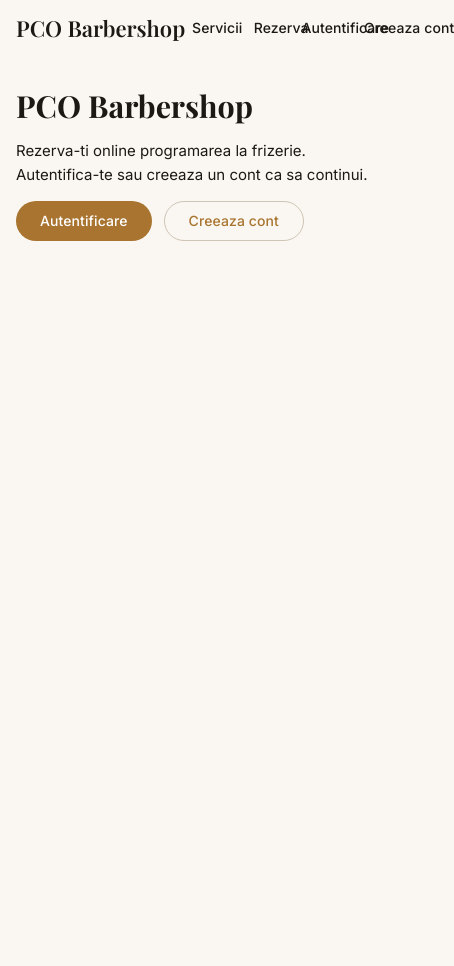
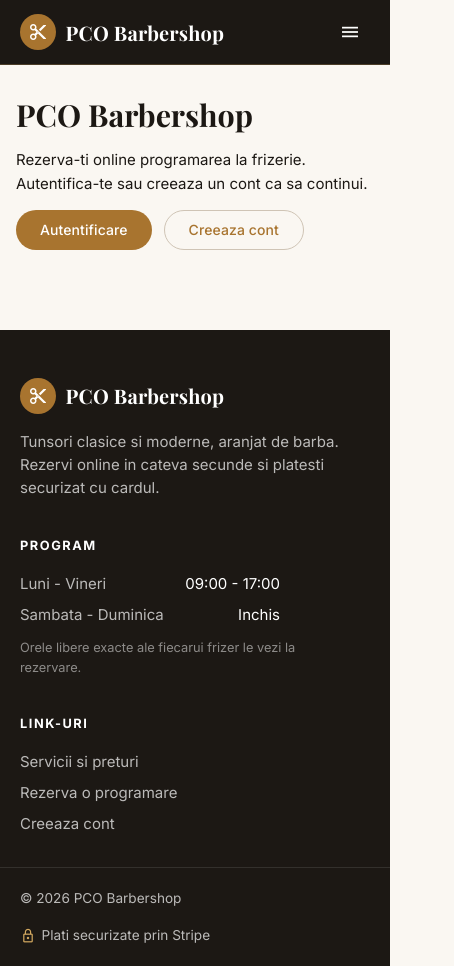
Before and after one commit to papura-octavian/PCOBarbershop, an Angular app in the folder pcobarbershop.client/: page / in a window 390 px wide. Shown: the whole page, 454 px wide, since content can reach past the window. Before the commit the page ends 844 px from the top, so only its background shows below. Built offline with nearby package versions, Linux system fonts and the light colour scheme.

Commit message:
Redesign header with responsive navigation, account menu and footer

```diff
--- a/pcobarbershop.client/src/app/app-module.ts
+++ b/pcobarbershop.client/src/app/app-module.ts
@@ -1,6 +1,7 @@
 import { provideHttpClient, withInterceptors } from '@angular/common/http';
 import { NgModule, provideBrowserGlobalErrorListeners } from '@angular/core';
 import { MatButtonModule } from '@angular/material/button';
+import { MatMenuModule } from '@angular/material/menu';
 import { MatToolbarModule } from '@angular/material/toolbar';
 import { BrowserModule } from '@angular/platform-browser';
 import { App } from './app';
@@ -9,7 +10,7 @@ import { authInterceptor } from './core/auth.interceptor';
 
 @NgModule({
   declarations: [App],
-  imports: [BrowserModule, AppRoutingModule, MatToolbarModule, MatButtonModule],
+  imports: [BrowserModule, AppRoutingModule, MatToolbarModule, MatButtonModule, MatMenuModule],
   providers: [
     provideBrowserGlobalErrorListeners(),
     provideHttpClient(withInterceptors([authInterceptor])),
--- a/pcobarbershop.client/src/app/app.css
+++ b/pcobarbershop.client/src/app/app.css
@@ -1,14 +1,310 @@
+:host {
+  display: flex;
+  flex-direction: column;
+  min-height: 100vh;
+}
+
+main {
+  flex: 1;
+}
+
+/* ---------- Header ---------- */
+
+.site-header {
+  position: sticky;
+  top: 0;
+  z-index: 100;
+  background: var(--pco-ink);
+  color: #fff;
+  border-bottom: 1px solid rgba(212, 169, 96, 0.25);
+}
+
+.header-inner {
+  max-width: 1120px;
+  height: 64px;
+  margin: 0 auto;
+  padding: 0 1.25rem;
+  display: flex;
+  align-items: center;
+  gap: 2rem;
+}
+
 .brand {
+  display: inline-flex;
+  align-items: center;
+  gap: 0.6rem;
   color: inherit;
   text-decoration: none;
-  font-weight: 600;
 }
 
-.spacer {
-  flex: 1 1 auto;
+.brand-mark {
+  width: 36px;
+  height: 36px;
+  border-radius: 50%;
+  display: grid;
+  place-items: center;
+  background: var(--pco-gold);
+  color: #fff;
 }
 
-.user-email {
-  margin-right: 0.5rem;
+.brand-mark .material-symbols-outlined {
+  font-size: 20px;
+}
+
+.brand-name {
+  font-family: var(--pco-display);
+  font-size: 1.25rem;
+  font-weight: 700;
+  letter-spacing: 0.01em;
+  white-space: nowrap;
+}
+
+.main-nav {
+  display: flex;
+  gap: 1.5rem;
+  flex: 1;
+}
+
+.main-nav a {
+  position: relative;
+  color: rgba(255, 255, 255, 0.75);
+  text-decoration: none;
+  font-weight: 500;
+  padding: 0.5rem 0;
+  transition: color 0.15s;
+}
+
+.main-nav a:hover,
+.main-nav a.active {
+  color: #fff;
+}
+
+.main-nav a.active::after {
+  content: '';
+  position: absolute;
+  left: 0;
+  right: 0;
+  bottom: -2px;
+  height: 2px;
+  border-radius: 2px;
+  background: var(--pco-gold-light);
+}
+
+.header-actions {
+  display: flex;
+  align-items: center;
+  gap: 0.75rem;
+  margin-left: auto;
+}
+
+.book-button .material-symbols-outlined {
+  font-size: 18px;
+  margin-right: 0.25rem;
+}
+
+.login-link {
+  color: rgba(255, 255, 255, 0.85);
+  text-decoration: none;
+  font-weight: 500;
+  padding: 0.5rem 0.25rem;
+}
+
+.login-link:hover {
+  color: #fff;
+}
+
+.account-button {
+  display: inline-flex;
+  align-items: center;
+  gap: 0.5rem;
+  padding: 0.25rem 0.5rem 0.25rem 0.25rem;
+  border: 1px solid rgba(255, 255, 255, 0.15);
+  border-radius: 999px;
+  background: transparent;
+  color: #fff;
+  font: inherit;
+  cursor: pointer;
+  transition: background 0.15s;
+}
+
+.account-button:hover {
+  background: rgba(255, 255, 255, 0.08);
+}
+
+.avatar {
+  width: 30px;
+  height: 30px;
+  border-radius: 50%;
+  display: grid;
+  place-items: center;
+  background: var(--pco-gold-light);
+  color: var(--pco-ink);
+  font-weight: 700;
+  font-size: 0.85rem;
+}
+
+.account-email {
+  max-width: 180px;
+  overflow: hidden;
+  text-overflow: ellipsis;
+  white-space: nowrap;
   font-size: 0.9rem;
 }
+
+.menu-toggle {
+  display: none;
+  width: 40px;
+  height: 40px;
+  border: none;
+  border-radius: 50%;
+  background: transparent;
+  color: #fff;
+  cursor: pointer;
+}
+
+.menu-toggle:hover {
+  background: rgba(255, 255, 255, 0.08);
+}
+
+.menu-header {
+  display: flex;
+  flex-direction: column;
+  padding: 0.75rem 1rem;
+  border-bottom: 1px solid var(--pco-border);
+  margin-bottom: 0.25rem;
+  font-size: 0.9rem;
+}
+
+.menu-label {
+  font-size: 0.75rem;
+  color: var(--pco-muted);
+}
+
+[mat-menu-item] .material-symbols-outlined {
+  margin-right: 0.75rem;
+  color: var(--pco-gold);
+}
+
+@media (max-width: 860px) {
+  .main-nav,
+  .account-email,
+  .login-link {
+    display: none;
+  }
+
+  .menu-toggle {
+    display: grid;
+    place-items: center;
+  }
+
+  .header-inner {
+    gap: 1rem;
+  }
+}
+
+@media (max-width: 480px) {
+  .book-button,
+  .account-button {
+    display: none;
+  }
+}
+
+/* ---------- Footer ---------- */
+
+.site-footer {
+  background: var(--pco-ink);
+  color: rgba(255, 255, 255, 0.7);
+  margin-top: 3rem;
+}
+
+.footer-inner {
+  max-width: 1120px;
+  margin: 0 auto;
+  padding: 3rem 1.25rem 2rem;
+  display: grid;
+  grid-template-columns: 1.5fr 1fr 1fr;
+  gap: 2.5rem;
+}
+
+.site-footer .brand {
+  color: #fff;
+  margin-bottom: 1rem;
+}
+
+.site-footer p {
+  margin: 0;
+  max-width: 36ch;
+}
+
+.site-footer h4 {
+  color: #fff;
+  font-size: 0.8rem;
+  text-transform: uppercase;
+  letter-spacing: 0.12em;
+  margin: 0.5rem 0 1rem;
+}
+
+.site-footer ul {
+  list-style: none;
+  margin: 0;
+  padding: 0;
+  display: flex;
+  flex-direction: column;
+  gap: 0.5rem;
+}
+
+.hours li {
+  display: flex;
+  justify-content: space-between;
+  gap: 1rem;
+  max-width: 260px;
+}
+
+.hours li span:last-child {
+  color: #fff;
+}
+
+.footer-note {
+  margin-top: 0.75rem !important;
+  font-size: 0.8rem;
+  opacity: 0.7;
+}
+
+.links a {
+  color: rgba(255, 255, 255, 0.7);
+  text-decoration: none;
+}
+
+.links a:hover {
+  color: var(--pco-gold-light);
+}
+
+.footer-bottom {
+  max-width: 1120px;
+  margin: 0 auto;
+  padding: 1.25rem;
+  border-top: 1px solid rgba(255, 255, 255, 0.1);
+  display: flex;
+  justify-content: space-between;
+  gap: 1rem;
+  flex-wrap: wrap;
+  font-size: 0.85rem;
+}
+
+.secure {
+  display: inline-flex;
+  align-items: center;
+  gap: 0.35rem;
+}
+
+.secure .material-symbols-outlined {
+  font-size: 16px;
+  color: var(--pco-gold-light);
+}
+
+@media (max-width: 760px) {
+  .footer-inner {
+    grid-template-columns: 1fr;
+    gap: 1.75rem;
+  }
+}
--- a/pcobarbershop.client/src/app/app.html
+++ b/pcobarbershop.client/src/app/app.html
@@ -1,25 +1,141 @@
-<mat-toolbar>
-  <a routerLink="/" class="brand">{{ title() }}</a>
-  <span class="spacer"></span>
+<header class="site-header">
+  <div class="header-inner">
+    <a routerLink="/" class="brand" aria-label="PCO Barbershop, pagina principala">
+      <span class="brand-mark"><span class="material-symbols-outlined">content_cut</span></span>
+      <span class="brand-name">{{ title() }}</span>
+    </a>
 
-  <a mat-button routerLink="/services">Servicii</a>
-  <a mat-button routerLink="/book">Rezerva</a>
+    <!-- Navigatia principala (ecrane mari) -->
+    <nav class="main-nav" aria-label="Navigatie principala">
+      <a routerLink="/services" routerLinkActive="active">Servicii</a>
+      @if (auth.hasRole('Client')) {
+      <a routerLink="/my-appointments" routerLinkActive="active">Programarile mele</a>
+      }
+      @if (auth.hasRole('Frizer')) {
+      <a routerLink="/barber" routerLinkActive="active">Zona frizerului</a>
+      }
+    </nav>
+
+    <div class="header-actions">
+      @if (!auth.hasRole('Frizer')) {
+      <a mat-flat-button routerLink="/book" class="book-button">
+        <span class="material-symbols-outlined">calendar_add_on</span>
+        Rezerva
+      </a>
+      }
 
       @if (auth.currentUser(); as user) {
+      <button type="button" class="account-button" [matMenuTriggerFor]="accountMenu" aria-label="Contul meu">
+        <span class="avatar">{{ user.email.charAt(0).toUpperCase() }}</span>
+        <span class="account-email">{{ user.email }}</span>
+        <span class="material-symbols-outlined">expand_more</span>
+      </button>
+      <mat-menu #accountMenu="matMenu" xPosition="before">
+        <div class="menu-header">
+          <span class="menu-label">Autentificat ca</span>
+          <strong>{{ user.email }}</strong>
+        </div>
         @if (auth.hasRole('Client')) {
-  <a mat-button routerLink="/my-appointments">Programarile mele</a>
+        <a mat-menu-item routerLink="/my-appointments">
+          <span class="material-symbols-outlined">event_note</span> Programarile mele
+        </a>
         }
         @if (auth.hasRole('Frizer')) {
-  <a mat-button routerLink="/barber">Zona frizerului</a>
+        <a mat-menu-item routerLink="/barber">
+          <span class="material-symbols-outlined">calendar_month</span> Zona frizerului
+        </a>
         }
-  <a mat-button routerLink="/account" class="user-email" title="Securitatea contului">{{ user.email }}</a>
-  <button mat-button type="button" (click)="logout()">Deconectare</button>
+        <a mat-menu-item routerLink="/account">
+          <span class="material-symbols-outlined">shield_lock</span> Securitate (2FA)
+        </a>
+        <button mat-menu-item type="button" (click)="logout()">
+          <span class="material-symbols-outlined">logout</span> Deconectare
+        </button>
+      </mat-menu>
       } @else {
-  <a mat-button routerLink="/login">Autentificare</a>
-  <a mat-button routerLink="/register">Creeaza cont</a>
+      <a routerLink="/login" class="login-link">Autentificare</a>
       }
-</mat-toolbar>
+
+      <!-- Meniul pentru telefon -->
+      <button type="button" class="menu-toggle" [matMenuTriggerFor]="mobileMenu" aria-label="Deschide meniul">
+        <span class="material-symbols-outlined">menu</span>
+      </button>
+      <mat-menu #mobileMenu="matMenu" xPosition="before">
+        <a mat-menu-item routerLink="/services">
+          <span class="material-symbols-outlined">content_cut</span> Servicii
+        </a>
+        @if (!auth.hasRole('Frizer')) {
+        <a mat-menu-item routerLink="/book">
+          <span class="material-symbols-outlined">calendar_add_on</span> Rezerva
+        </a>
+        }
+        @if (auth.isAuthenticated()) {
+        @if (auth.hasRole('Client')) {
+        <a mat-menu-item routerLink="/my-appointments">
+          <span class="material-symbols-outlined">event_note</span> Programarile mele
+        </a>
+        }
+        @if (auth.hasRole('Frizer')) {
+        <a mat-menu-item routerLink="/barber">
+          <span class="material-symbols-outlined">calendar_month</span> Zona frizerului
+        </a>
+        }
+        <a mat-menu-item routerLink="/account">
+          <span class="material-symbols-outlined">shield_lock</span> Securitate (2FA)
+        </a>
+        <button mat-menu-item type="button" (click)="logout()">
+          <span class="material-symbols-outlined">logout</span> Deconectare
+        </button>
+        } @else {
+        <a mat-menu-item routerLink="/login">
+          <span class="material-symbols-outlined">login</span> Autentificare
+        </a>
+        <a mat-menu-item routerLink="/register">
+          <span class="material-symbols-outlined">person_add</span> Creeaza cont
+        </a>
+        }
+      </mat-menu>
+    </div>
+  </div>
+</header>
 
 <main>
   <router-outlet />
 </main>
+
+<footer class="site-footer">
+  <div class="footer-inner">
+    <div class="footer-brand">
+      <a routerLink="/" class="brand">
+        <span class="brand-mark"><span class="material-symbols-outlined">content_cut</span></span>
+        <span class="brand-name">{{ title() }}</span>
+      </a>
+      <p>Tunsori clasice si moderne, aranjat de barba. Rezervi online in cateva secunde si platesti securizat cu cardul.</p>
+    </div>
+
+    <div>
+      <h4>Program</h4>
+      <ul class="hours">
+        <li><span>Luni - Vineri</span><span>09:00 - 17:00</span></li>
+        <li><span>Sambata - Duminica</span><span>Inchis</span></li>
+      </ul>
+      <p class="footer-note">Orele libere exacte ale fiecarui frizer le vezi la rezervare.</p>
+    </div>
+
+    <div>
+      <h4>Link-uri</h4>
+      <ul class="links">
+        <li><a routerLink="/services">Servicii si preturi</a></li>
+        <li><a routerLink="/book">Rezerva o programare</a></li>
+        @if (!auth.isAuthenticated()) {
+        <li><a routerLink="/register">Creeaza cont</a></li>
+        }
+      </ul>
+    </div>
+  </div>
+
+  <div class="footer-bottom">
+    <span>&copy; {{ year }} PCO Barbershop</span>
+    <span class="secure"><span class="material-symbols-outlined">lock</span> Plati securizate prin Stripe</span>
+  </div>
+</footer>
--- a/pcobarbershop.client/src/app/app.ts
+++ b/pcobarbershop.client/src/app/app.ts
@@ -10,6 +10,7 @@ import { AuthService } from './core/auth.service';
 })
 export class App {
   protected readonly title = signal('PCO Barbershop');
+  protected readonly year = new Date().getFullYear();
   protected readonly auth = inject(AuthService);
   private readonly router = inject(Router);
 
```
Lines whose indentation alone changed are shown as unchanged.
